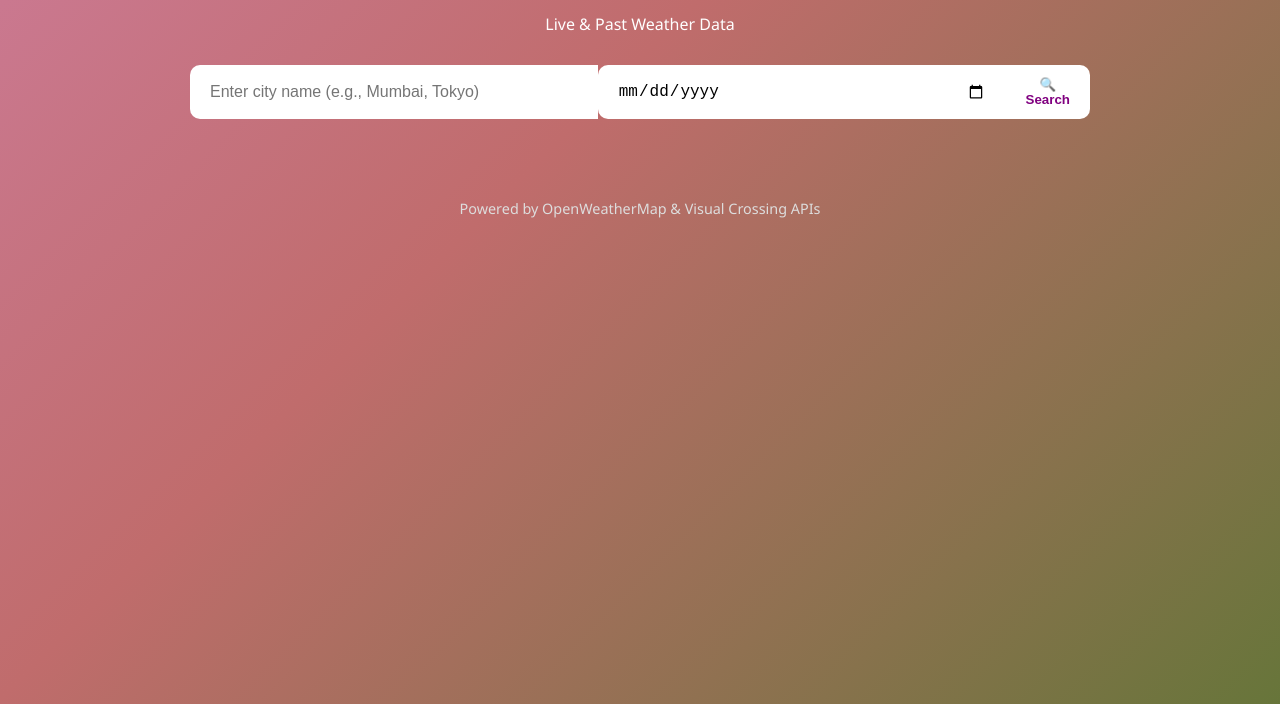
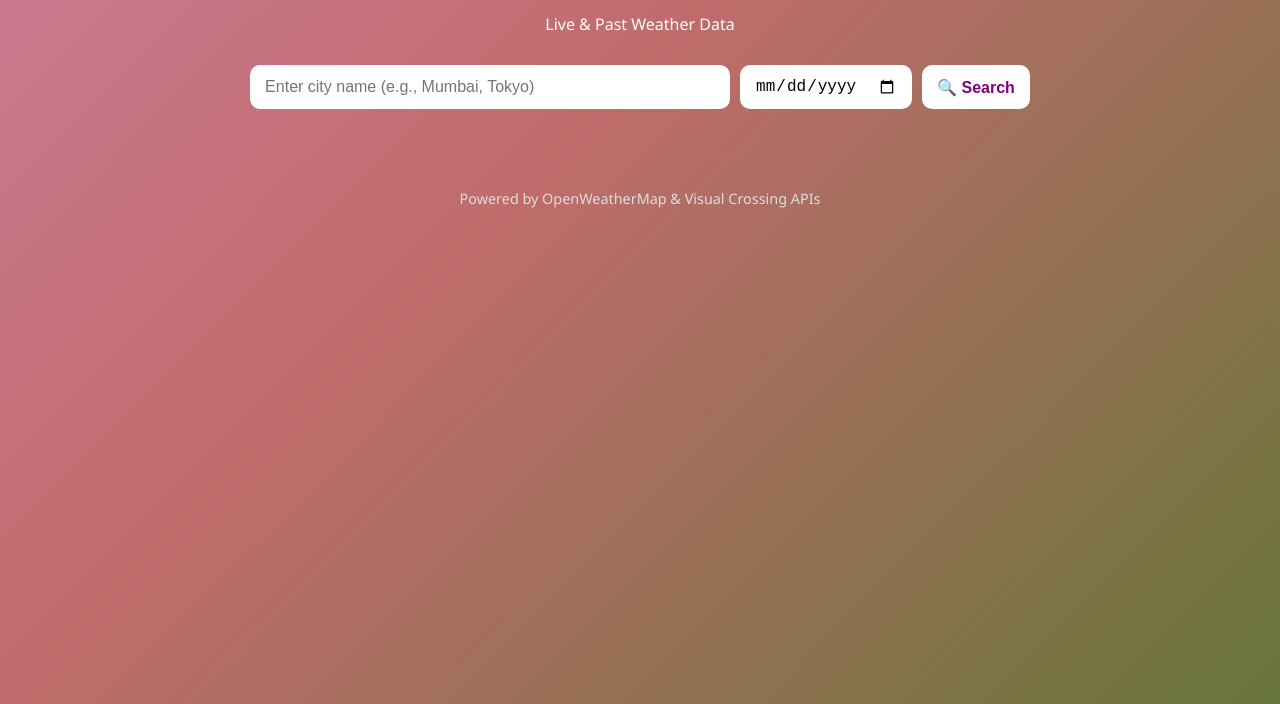
Before and after one commit to SudharshanMulapaka/Weather-App-HTML-CSS-JS, a plain HTML site: page index.html in a window 1280 px wide. Shown: the part 96-800 px from the top of the page. Drawn offline with Linux system fonts and the light colour scheme.

Commit message:
Update style.css

```diff
--- a/style.css
+++ b/style.css
@@ -1,9 +1,18 @@
 body {
   margin: 0;
-  font-family: 'Segoe UI', Tahoma, Geneva, Verdana, sans-serif;
-  background: linear-gradient(to right top, #6aafff, #bc6ff1);
+  font-family: 'Segoe UI', sans-serif;
+  background: linear-gradient(-45deg, green, #c06c6c, #e89cf8, #450cc1);
+  background-size: 400% 400%;
+  animation: gradientMove 15s ease infinite;
   color: white;
   text-align: center;
+  min-height: 100vh;
+}
+
+@keyframes gradientMove {
+  0% { background-position: 0% 50%; }
+  50% { background-position: 100% 50%; }
+  100% { background-position: 0% 50%; }
 }
 
 .container {
@@ -23,21 +32,28 @@ h1, h2 {
 .search-box {
   display: flex;
   justify-content: center;
+  gap: 10px;
   margin: 20px 0;
+  flex-wrap: wrap;
 }
 
-.search-box input {
-  padding: 12px 20px;
+.search-box input, .search-box button {
+  padding: 12px 15px;
+  font-size: 1rem;
   border: none;
-  border-radius: 10px 0 0 10px;
-  width: 60%;
-  font-size: 1rem;
+  border-radius: 10px;
+}
+
+.search-box input[type="text"] {
+  width: 50%;
+  min-width: 200px;
+}
+
+.search-box input[type="date"] {
+  border-radius: 10px;
 }
 
 .search-box button {
-  padding: 12px 20px;
-  border: none;
-  border-radius: 0 10px 10px 0;
   background-color: white;
   color: purple;
   font-weight: bold;
@@ -50,6 +66,10 @@ h1, h2 {
   border-radius: 10px;
   font-weight: bold;
   width: fit-content;
+}
+
+.hidden {
+  display: none;
 }
 
 .weather-card {
@@ -73,38 +93,20 @@ h1, h2 {
   width: 100%;
 }
 
-.weather-details div {
+.weather-details div, .info-block {
   background-color: rgba(255, 255, 255, 0.2);
   padding: 10px;
   border-radius: 15px;
-}
-
-.sun-temp-section,
-.additional-section {
-  background: rgba(255, 255, 255, 0.1);
-  padding: 20px;
-  border-radius: 20px;
-  margin-top: 25px;
 }
 
 .sun-temp-section {
   display: grid;
   grid-template-columns: repeat(4, 1fr);
   gap: 15px;
-}
-
-.additional-section .weather-details {
-  grid-template-columns: repeat(3, 1fr);
-}
-
-.info-block {
-  background-color: rgba(255, 255, 255, 0.2);
-  padding: 10px;
-  border-radius: 15px;
-}
-
-.hidden {
-  display: none;
+  background: rgba(255, 255, 255, 0.1);
+  padding: 20px;
+  border-radius: 20px;
+  margin-top: 25px;
 }
 
 .icon {
@@ -112,11 +114,6 @@ h1, h2 {
   margin-bottom: 10px;
 }
 
-.footer {
-  margin-top: 40px;
-  font-size: 0.9rem;
-  color: #ddd;
-}
 .error-box {
   background: linear-gradient(to right, #d946ef, #9333ea);
   color: white;
@@ -127,60 +124,8 @@ h1, h2 {
   font-size: 1.1rem;
 }
 
-.error-box .icon {
-  font-size: 3rem;
-  margin-bottom: 10px;
+.footer {
+  margin-top: 40px;
+  font-size: 0.9rem;
+  color: #ddd;
 }
-body {
-  margin: 0;
-  font-family: 'Segoe UI', Tahoma, Geneva, Verdana, sans-serif;
-  background: linear-gradient(to right top, #6aafff, #bc6ff1);
-  color: white;
-  text-align: center;
-  transition: background 0.6s ease;
-}
-
-body.scrolled {
-  background: linear-gradient(to right bottom, #4b0082, #000000);
-}
-html, body {
-  margin: 0;
-  padding: 0;
-  height: 100%;
-  font-family: 'Segoe UI', Tahoma, Geneva, Verdana, sans-serif;
-  text-align: center;
-  transition: background 0.6s ease;
-}
-
-/* Initial background (light violet) */
-body {
-  background: linear-gradient(to right top, #5e05edf1, #bc6ff1);
-  color: white;
-  min-height: 100vh;
-}
-
-html, body {
-  margin: 0;
-  padding: 0;
-  height: 100%;
-  font-family: 'Segoe UI', Tahoma, Geneva, Verdana, sans-serif;
-  text-align: center;
-  overflow-x: hidden;
-}
-
-/* Animated Gradient Background */
-body {
-  background: linear-gradient(-45deg, green, #c06c6c, #e89cf8, #450cc1);
-  background-size: 400% 400%;
-  animation: gradientMove 15s ease infinite;
-  color: white;
-  min-height: 100vh;
-  transition: background 0.6s ease;
-}
-
-/* Keyframes for gradient animation */
-@keyframes gradientMove {
-  0% { background-position: 0% 50%; }
-  50% { background-position: 100% 50%; }
-  100% { background-position: 0% 50%; }
-}
```
